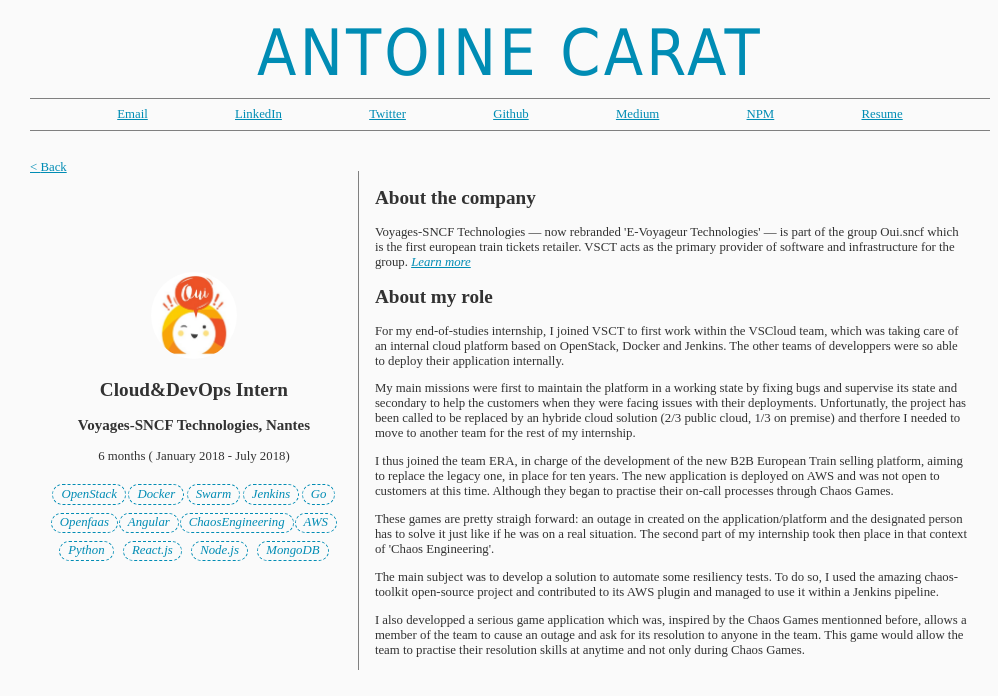
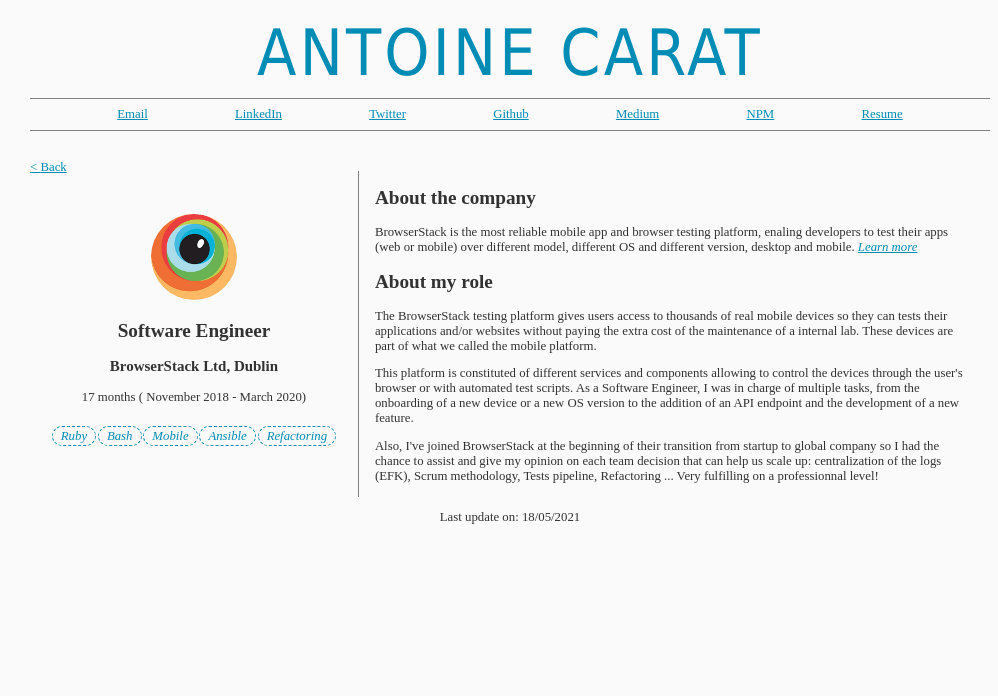
Before and after one commit to antoinecarat/antoinecarat.eu, a Vue app: page /experience/1 in a window 1280 px wide. Shown: the top 696 px of the page, without its empty margins (130-1128 px from the left). Built offline with nearby package versions, Linux system fonts and the light colour scheme.

Commit message:
Update career info

```diff
--- a/src/App.vue
+++ b/src/App.vue
@@ -2,6 +2,7 @@
   <section class="content">
     <Header :loaded="this.loaded" />
     <router-view></router-view>
+    <p>Last update on: 18/05/2021</p>
   </section>
 </template>
 
--- a/src/components/Experience/experiences.json
+++ b/src/components/Experience/experiences.json
@@ -1,8 +1,8 @@
 {
   "experiences": [
     {
-      "jobtitle": "Software Engineer",
-      "startdate": "Mon Nov 05 2018 09:00:00 GMT+0000",
+      "jobtitle": "Senior Software Engineer",
+      "startdate": "Wed Apr 01 2020 09:00:00 GMT+0000",
       "enddate": null,
       "company": {
         "name": "BrowserStack Ltd, Dublin",
@@ -11,10 +11,31 @@
         "description": "BrowserStack is the most reliable mobile app and browser testing platform, enaling developers to test their apps (web or mobile) over different model, different OS and different version, desktop and mobile."
       },
       "role": {
-        "description": ["Development and maintenance of a mobile-driving platform that allows users to test their applications in a cross-devices and cross-browsers fashion. This platform consists of 3000+ devices and saves companies the cost of building their own \"lab\" internally."],
+        "description": ["Continuity of my work as Software Engineer with more focus on architectural challenges and team management."],
         "more": [
           "The BrowserStack testing platform gives users access to thousands of real mobile devices so they can tests their applications and/or websites without paying the extra cost of the maintenance of a internal lab. These devices are part of what we called the mobile platform.",
-          "This platform is constituted of different services and components allowing to control the devices through the user's browser or with automated test scripts. As a Software Engineer, I'm in charge of multiple tasks, from the onboarding of a new device or a new OS version to the addition of an API endpoint and the development of a new feature.",
+          "This platform is constituted of different services and components allowing to control the devices through the user's browser or with automated test scripts. As a Senio Software Engineer, I'm in charge of the addition of new devices to the platform, with the architectural challenges that come with it.",
+          "I am, on top of my SSE work, taking on responsibilities of leading the team dedicated to device addition, improving our workflow (Jira, inter-team communication, ...) and onboardinng new joinees. I also took care of the re-structuration of the team's Confluence documentation space."
+        ]
+      },
+      "learnings": [],
+      "tags": ["Ruby", "Bash", "Mobile", "Ansible", "Refactoring"]
+    },
+    {
+      "jobtitle": "Software Engineer",
+      "startdate": "Mon Nov 05 2018 09:00:00 GMT+0000",
+      "enddate": "Tue Mar 31 2020 17:00:00 GMT+0000",
+      "company": {
+        "name": "BrowserStack Ltd, Dublin",
+        "logo": "/static/img/bs-logo.jpg",
+        "website": "https://browserstack.com",
+        "description": "BrowserStack is the most reliable mobile app and browser testing platform, enaling developers to test their apps (web or mobile) over different model, different OS and different version, desktop and mobile."
+      },
+      "role": {
+        "description": ["Development and maintenance of a mobile-driving platform that allows users to test their applications in a cross-devices and cross-browsers fashion. This platform consists of 7000+ devices and saves companies the cost of building their own \"lab\" internally."],
+        "more": [
+          "The BrowserStack testing platform gives users access to thousands of real mobile devices so they can tests their applications and/or websites without paying the extra cost of the maintenance of a internal lab. These devices are part of what we called the mobile platform.",
+          "This platform is constituted of different services and components allowing to control the devices through the user's browser or with automated test scripts. As a Software Engineer, I was in charge of multiple tasks, from the onboarding of a new device or a new OS version to the addition of an API endpoint and the development of a new feature.",
           "Also, I've joined BrowserStack at the beginning of their transition from startup to global company so I had the chance to assist and give my opinion on each team decision that can help us scale up: centralization of the logs (EFK), Scrum methodology, Tests pipeline, Refactoring ... Very fulfilling on a professionnal level!"
         ]
       },
```
Also changed, not shown: 1 other file (tests, documents, lock files or other folders).
